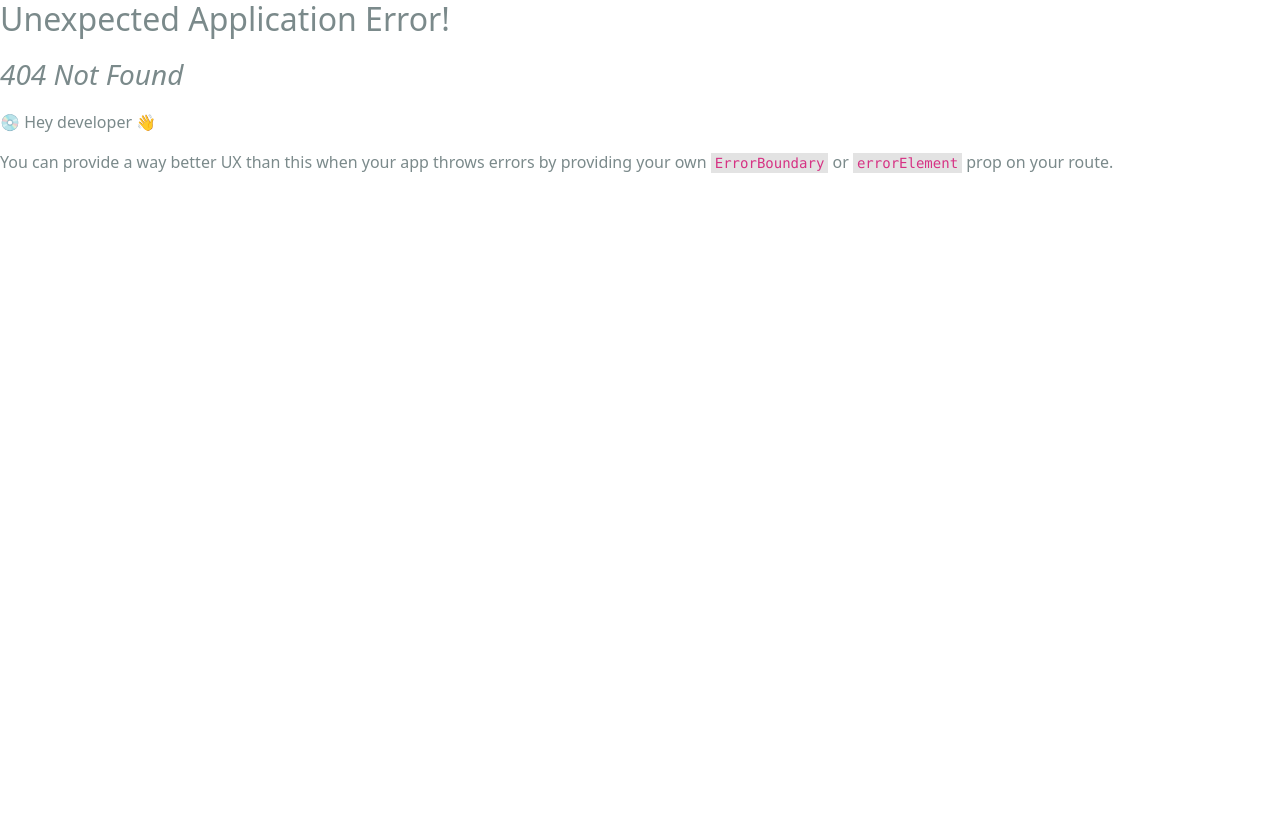
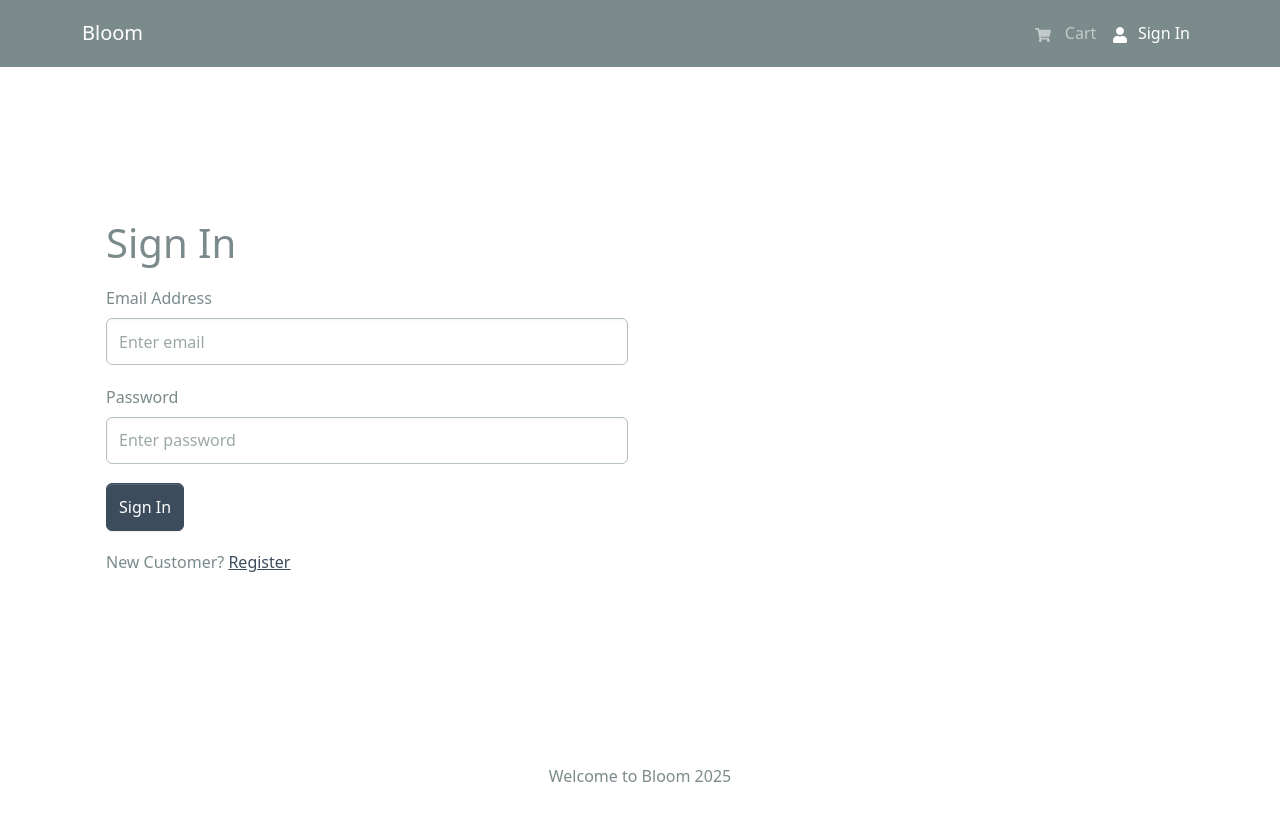
Before and after one commit to a3ela/Bloom-ecommerce, a React app in the folder frontend/: page /login in a window 1280 px wide. Before the commit this address had no page. Shown: the top 820 px of the page. Built offline with nearby package versions, Linux system fonts and the light colour scheme; the HTML template or start-up script is replaced by a standard one.

Commit message:
functionality: added page for login and store the info of the user

```diff
--- a/frontend/package.json
+++ b/frontend/package.json
@@ -19,7 +19,8 @@
     "react-icons": "^5.5.0",
     "react-redux": "^9.2.0",
     "react-router-bootstrap": "^0.26.3",
-    "react-router-dom": "^7.9.4"
+    "react-router-dom": "^7.9.4",
+    "react-toastify": "^11.0.5"
   },
   "devDependencies": {
     "@eslint/js": "^9.36.0",
--- a/frontend/src/App.jsx
+++ b/frontend/src/App.jsx
@@ -2,6 +2,8 @@ import { Outlet } from "react-router-dom";
 import { Container } from "react-bootstrap";
 import Header from "./components/Header";
 import Footer from "./components/Footer";
+import {ToastContainer } from 'react-toastify';
+import 'react-toastify/dist/ReactToastify.css';
 
 const App = () => {
   return (
@@ -13,6 +15,7 @@ const App = () => {
         </Container>
       </main>
       <Footer />
+      <ToastContainer />
     </>
   );
 };
--- a/frontend/src/components/Header.jsx
+++ b/frontend/src/components/Header.jsx
@@ -1,11 +1,15 @@
-import { Navbar, Nav, Container, Badge } from "react-bootstrap";
+import { Navbar, Nav, Container, Badge, NavDropdown } from "react-bootstrap";
 import { FaShoppingCart, FaUser } from "react-icons/fa";
 import { LinkContainer } from "react-router-bootstrap";
-import { useSelector } from 'react-redux';
+import { useSelector } from "react-redux";
 
 const Header = () => {
   const { cartItems } = useSelector((state) => state.cart);
+  const { userInfo } = useSelector((state) => state.auth);
 
+  const logoutHandler = () => {
+    console.log("logout");
+  };
   return (
     <header>
       <Navbar bg="dark" variant="dark" expand="md" collapseOnSelect>
@@ -18,23 +22,33 @@ const Header = () => {
             <Nav className="ms-auto">
               <LinkContainer to="/cart">
                 <Nav.Link>
-                  <FaShoppingCart />
+                  <FaShoppingCart className="me-2" />{" "}
+                  {/* Adds space between icon and text */}
                   Cart
-                  {
-                    cartItems.length > 0 && (
-                      <Badge pill bg="success" className="ms-1">
+                  {cartItems.length > 0 && (
+                    <Badge pill bg="success" className="ms-5">
                       {cartItems.reduce((acc, item) => acc + item.qty, 0)}
                     </Badge>
-                    )
-                  }
+                  )}
                 </Nav.Link>
               </LinkContainer>
+              {userInfo ? (
+                <NavDropdown title={userInfo.name} id="username">
+                  <LinkContainer to="/profile">
+                    <NavDropdown.Item>Profile</NavDropdown.Item>
+                  </LinkContainer>
+                  <LinkContainer to="/logout">
+                    <NavDropdown.Item>Logout</NavDropdown.Item>
+                  </LinkContainer>
+                </NavDropdown>
+              ) : (
                 <LinkContainer to="/login">
                   <Nav.Link>
-                  <FaUser />
+                    <FaUser className="me-2" />
                     Sign In
                   </Nav.Link>
                 </LinkContainer>
+              )}
             </Nav>
           </Navbar.Collapse>
         </Container>
--- a/frontend/src/constant.js
+++ b/frontend/src/constant.js
@@ -3,6 +3,7 @@ export const BASE_URL = import.meta.env.NODE_ENV === 'development' ?
 
     export const PRODUCTS_URL = '/api/products';
     export const USERS_URL = '/api/users';
+    export const AUTH_URL = '/api/auth';
     export const ORDERS_URL = '/api/orders';
     export const PAYPAL_URL = '/API/config/paypal';
     export const STRIPE_URL = '/api/config/stripe';
--- a/frontend/src/main.jsx
+++ b/frontend/src/main.jsx
@@ -16,6 +16,7 @@ import App from "./App.jsx";
 import Home from "./pages/Home.jsx";
 import ProductPage from "./pages/ProductPage.jsx";
 import Cart from "./pages/Cart.jsx";
+import LoginPage from "./pages/LoginPage.jsx";
 
 const router = createBrowserRouter(
   createRoutesFromElements(
@@ -23,6 +24,7 @@ const router = createBrowserRouter(
       <Route index={true} path="/" element={<Home />} />
       <Route path="/product/:id" element={<ProductPage />} />
       <Route path="/cart" element={<Cart />} />
+      <Route path="/login" element={<LoginPage />} />
     </Route>
   )
 );
--- /dev/null
+++ b/frontend/src/pages/LoginPage.jsx
@@ -0,0 +1,80 @@
+import { useState, useEffect } from "react";
+import { Link, useLocation, useNavigate } from "react-router-dom";
+import {useDispatch, useSelector } from "react-redux";
+import { Form, Button, Row, Col } from "react-bootstrap";
+import FormContainer from "../components/FormContainer.jsx";
+import { useLoginMutation } from "../slices/usersApiSlice.js";
+import Loader from '../components/Loader.jsx';
+import { setCredentials } from '../slices/authSlice.js';
+import { toast } from 'react-toastify';
+
+const LoginPage = () => {
+
+  const dispatch = useDispatch();
+  const navigate = useNavigate();
+
+  const [email, setEmail] = useState("");
+  const [password, setPassword] = useState("");
+  const [login, { isLoading }] = useLoginMutation();
+  const { userInfo } = useSelector((state) => state.auth);
+
+  const { search } = useLocation();
+  const sp = new URLSearchParams(search);
+  const redirect = sp.get("redirect") || "/";
+
+useEffect(() => {
+  if (userInfo) {
+    navigate(redirect);
+  }
+}, [userInfo, navigate, redirect]);
+
+const submitHandler = async (e) => {
+    e.preventDefault();
+    try {
+      const res = await login({ email, password }).unwrap();
+      dispatch(setCredentials({ ...res }));
+      navigate(redirect);
+    } catch(err) {
+      toast.error(err?.data?.message || err.error);
+    }
+  };
+
+  return (
+    <FormContainer>
+      <h1>Sign In</h1>
+      <Form onSubmit={submitHandler}>
+        <Form.Group controlId="email" className="my-3">
+          <Form.Label>Email Address</Form.Label>
+          <Form.Control
+            type="email"
+            placeholder="Enter email"
+            value={email}
+            onChange={(e) => setEmail(e.target.value)}
+          ></Form.Control>
+        </Form.Group>
+
+        <Form.Group controlId="password" className="my-3">
+          <Form.Label>Password</Form.Label>
+          <Form.Control
+            type="password"
+            placeholder="Enter password"
+            value={password}
+            onChange={(e) => setPassword(e.target.value)}
+          ></Form.Control>
+        </Form.Group>
+
+        <Button type="submit" variant="primary" disabled={isLoading}>
+          {isLoading ? "Signing In..." : "Sign In"}
+        </Button>
+      </Form>
+
+      <Row className="py-3">
+        <Col>
+          New Customer? <Link to={redirect ? `/register?redirect=${redirect}` : "/register"}>Register</Link>
+        </Col>
+      </Row>
+    </FormContainer>
+  );
+};
+
+export default LoginPage;
--- /dev/null
+++ b/frontend/src/slices/authSlice.js
@@ -0,0 +1,21 @@
+import {createSlice } from '@reduxjs/toolkit';
+
+const initialState = {
+    userInfo: localStorage.getItem('userInfo') ? JSON.parse(localStorage.getItem('userInfo'))
+    : null,
+}
+
+const authSlice = createSlice({
+    name: 'auth',
+    initialState,
+    reducers: {
+        setCredentials: (state, action) => {
+            state.userInfo = action.payload;
+            localStorage.setItem('userInfo', JSON.stringify(action.payload));
+        }
+    }
+})
+
+export const { setCredentials } = authSlice.actions;
+
+export default authSlice.reducer;
--- /dev/null
+++ b/frontend/src/slices/usersApiSlice.js
@@ -0,0 +1,16 @@
+import { AUTH_URL } from '../constant.js';
+import { apiSlice } from './apiSlice.js';
+
+export const usersApiSlice = apiSlice.injectEndpoints({
+    endpoints: (builder) => ({
+        login: builder.mutation({
+            query: (data) => ({
+                url: `${AUTH_URL}/login`,
+                method: 'POST',
+                body: data,
+            }),
+        }),
+    }),
+})
+
+export const { useLoginMutation } = usersApiSlice;
--- a/frontend/src/store.js
+++ b/frontend/src/store.js
@@ -1,11 +1,13 @@
 import {configureStore } from '@reduxjs/toolkit';
 import { apiSlice } from './slices/apiSlice.js';
 import cartSliceReducer from './slices/cartSlice.js';
+import authSliceReducer from './slices/authSlice.js';
 
 const store = configureStore({
     reducer: {
         [apiSlice.reducerPath]: apiSlice.reducer,
-        cart: cartSliceReducer
+        cart: cartSliceReducer,
+        auth: authSliceReducer
     },
     middleware: (getDefaultMiddleware) =>
         getDefaultMiddleware().concat(apiSlice.middleware),
```
Also changed, not shown: 1 other file (tests, documents, lock files or other folders). Lines whose indentation alone changed are shown as unchanged.
